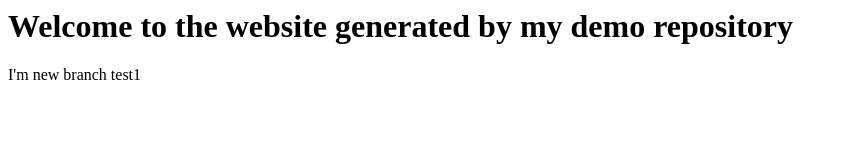
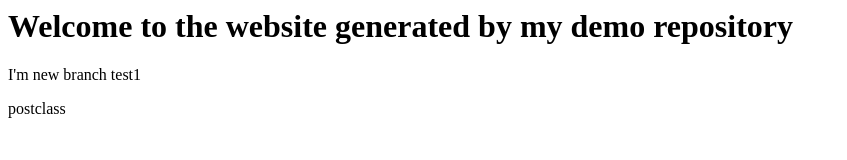
Before and after one commit to EEIT91-Team1/demo-repository, a website: page index.html in a window 1280 px wide. Shown: the whole page, without its empty margins (0-847 px from the left). Drawn offline with Linux system fonts and the light colour scheme.

Commit message:
postclass

```diff
--- a/index.html
+++ b/index.html
@@ -1,2 +1,3 @@
 <h1>Welcome to the website generated by my demo repository</h1>
 <p>I'm new branch test1</p>
+<p>postclass</p>
```
